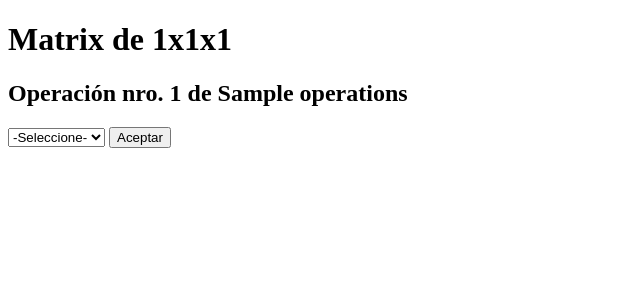
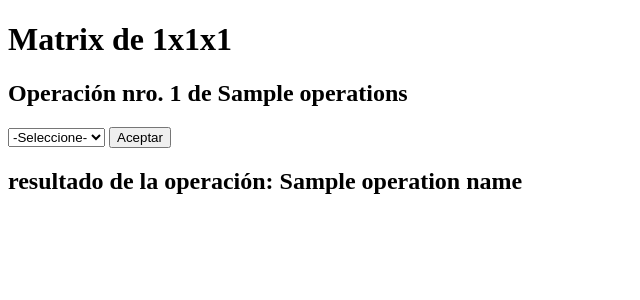
Before and after one commit to hel-o/cube-summation, a Flask app: template app/templates/cube-summation/do-operations.html in a window 1280 px wide. Shown: the top 300 px of the page, without its empty margins (0-640 px from the left). Run offline with Flask 2, Linux system fonts and the light colour scheme; the template is opened without the code that fills it: most values are stand-ins (such as "Sample title", 1, 10 or a date in 2020).

Commit message:
add messages for show operations result

```diff
--- a/app/templates/cube-summation/do-operations.html
+++ b/app/templates/cube-summation/do-operations.html
@@ -33,6 +33,19 @@
     </div>
     <button type="submit">Aceptar</button>
 </form>
+{% if operation_name %}
+    <h2>resultado de la operaci&oacute;n: {{ operation_name }}</h2>
+    {% if operation_name == 'update' -%}
+        se modific&oacute; en x={{ form_axis.x }}, y={{ form_axis.y }}, z={{ form_axis.z }} por el valor: {{ operation_result }}
+    {% elif operation_name == 'query' -%}
+        resultado de la operaci&oacute;n QUERY: {{ operation_result }}
+    {% endif -%}
+{% endif %}
+
+{% for error in errors %}
+<li>{{ error }}</li>
+{% endfor %}
+
 {% endblock %}
 {% block js %}
 <script>
```
